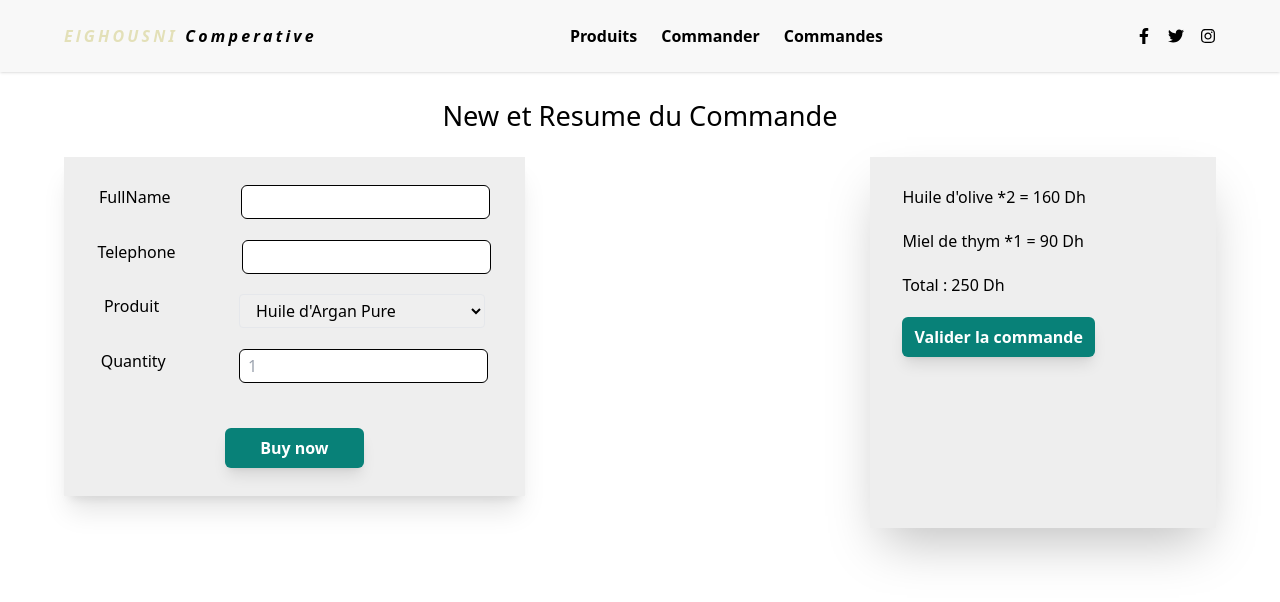
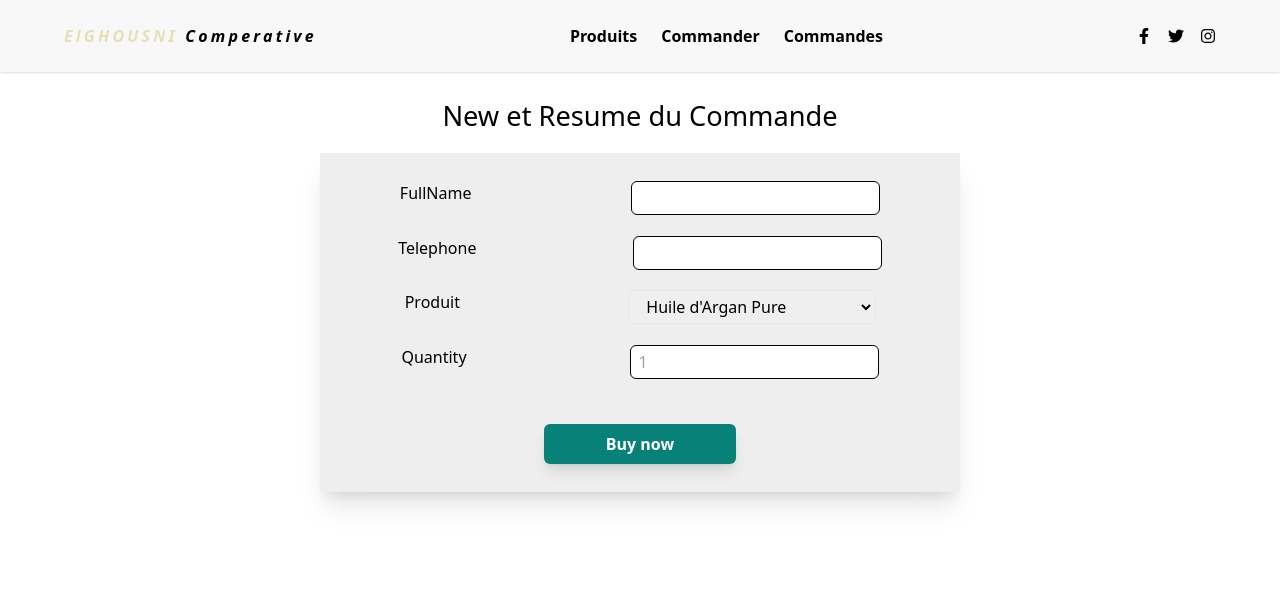
Before and after one commit to Samir-ibourki/Dashbord-comperative, a React (Vite) app: page /checkout in a window 1280 px wide. Shown: the top 602 px of the page. Built offline with nearby package versions, Linux system fonts and the light colour scheme.

Commit message:
huit commit

```diff
--- a/src/App.jsx
+++ b/src/App.jsx
@@ -40,7 +40,7 @@ import Header from "./component/Header";
 import SideBar from "./component/SideBar";
 import CardsLits from "./component/Products";
 import Commande from "./component/Commande";
-import ResumeCommande from "./component/ResumeCommande";
+
 import ListesCommandes from "./component/ListeCommande";
 
 export default function App() {
@@ -57,17 +57,17 @@ export default function App() {
               <CardsLits />
             </section>
           }
-        />
+            />
 
         <Route
           path="/checkout"
           element={
           <>
           <h1 className="text-[1.7rem] mb-4 font-somibold text-center ">New et Resume du Commande</h1>
-          <div className="flex justify-between max-w-[90vw] mx-auto my-5">
+
               <Commande />
-              <ResumeCommande />
-            </div>
+
+
           </>
 
           }
--- a/src/component/Commande.jsx
+++ b/src/component/Commande.jsx
@@ -3,7 +3,7 @@ import myproducts from '../data/products.json'
 export default function Commande(){
 
 return(
-    <section className="mb-8 w-[100%] lg:w-[40%]">
+    <section className="mb-8 w-[50%] mx-auto">
 
         <main className="bg-[#eee] py-7 flex flex-col gap-[1.3rem] shadow-xl ">
 <div className="flex justify-around">
--- a/src/component/ResumeCommande.jsx
+++ /dev/null
@@ -1,16 +0,0 @@
-export default function ResumeCommande() {
-    return(
-
-<>
-<section className="bg-[#eee] py-7 w-[100%] lg:w-[30%] p-8 shadow-2xl space-y-5">
-    <p>Huile d'olive *2 = 160 Dh</p>
-    <p>Miel de thym *1 = 90 Dh</p>
-    <p>Total : 250 Dh</p>
-    <button className="bg-[#088178] text-white font-semibold py-2 px-3 mx-auto rounded-md cursor-pointer shadow-lg">Valider la commande</button>
-</section>
-
-</>
-
-
-    )
-}
--- a/src/component/products.jsx
+++ b/src/component/products.jsx
@@ -28,7 +28,7 @@ function Card(props) {
       <aside className=" lg:flex mb-[0.6rem] lg:justify-between lg:items-center text-[#088178] ">
         <p className="prix italic font-bold">{price} MAD</p>
         <button className="bg-[#088178] hover:bg-[#cdd95f] hover:text-black hover:font-semibold hover:transition-all hover:ease-linear hover:duration-300 text-[white] px-[1rem] py-[0.3rem] rounded-[0.5rem] cursor-pointer">
-          <a href="#Checkout">Add to Cart</a>
+          <a href="Checkout">Add to Cart</a>
         </button>
       </aside>
     </div>
```
